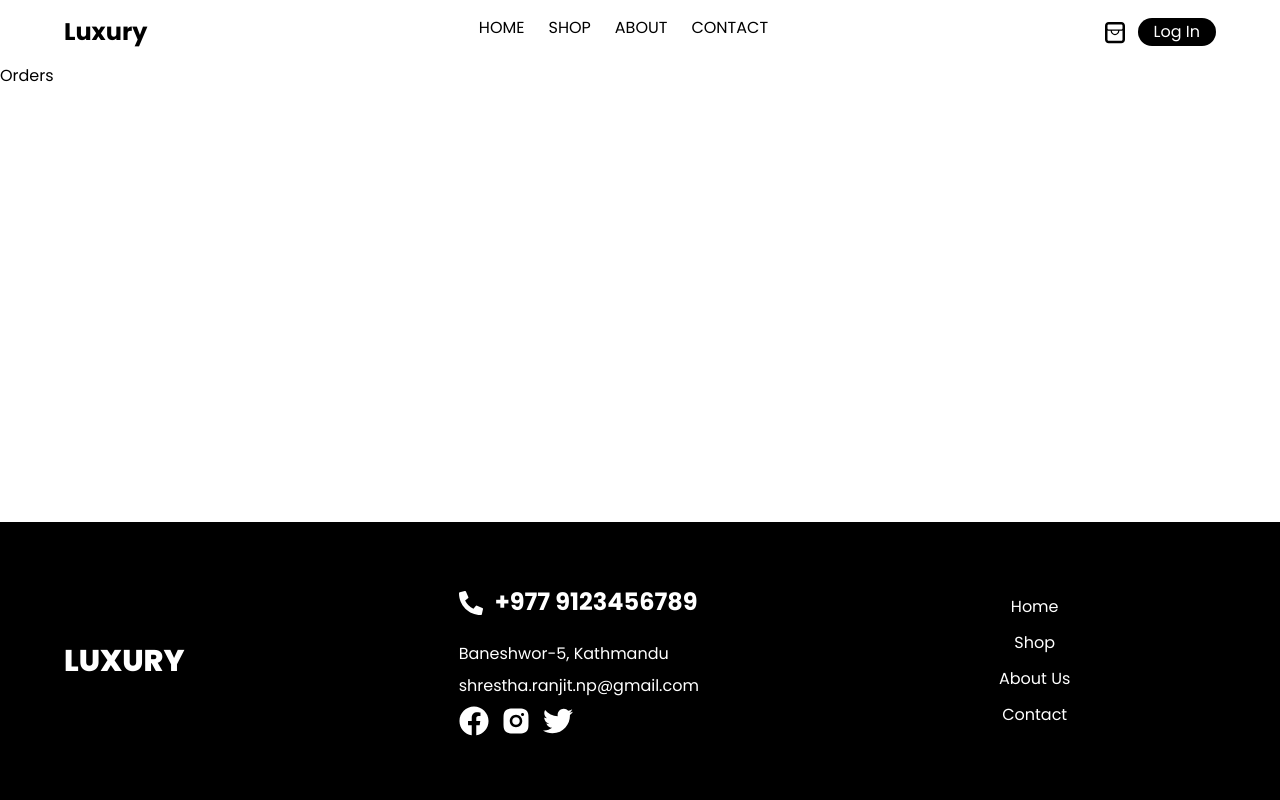
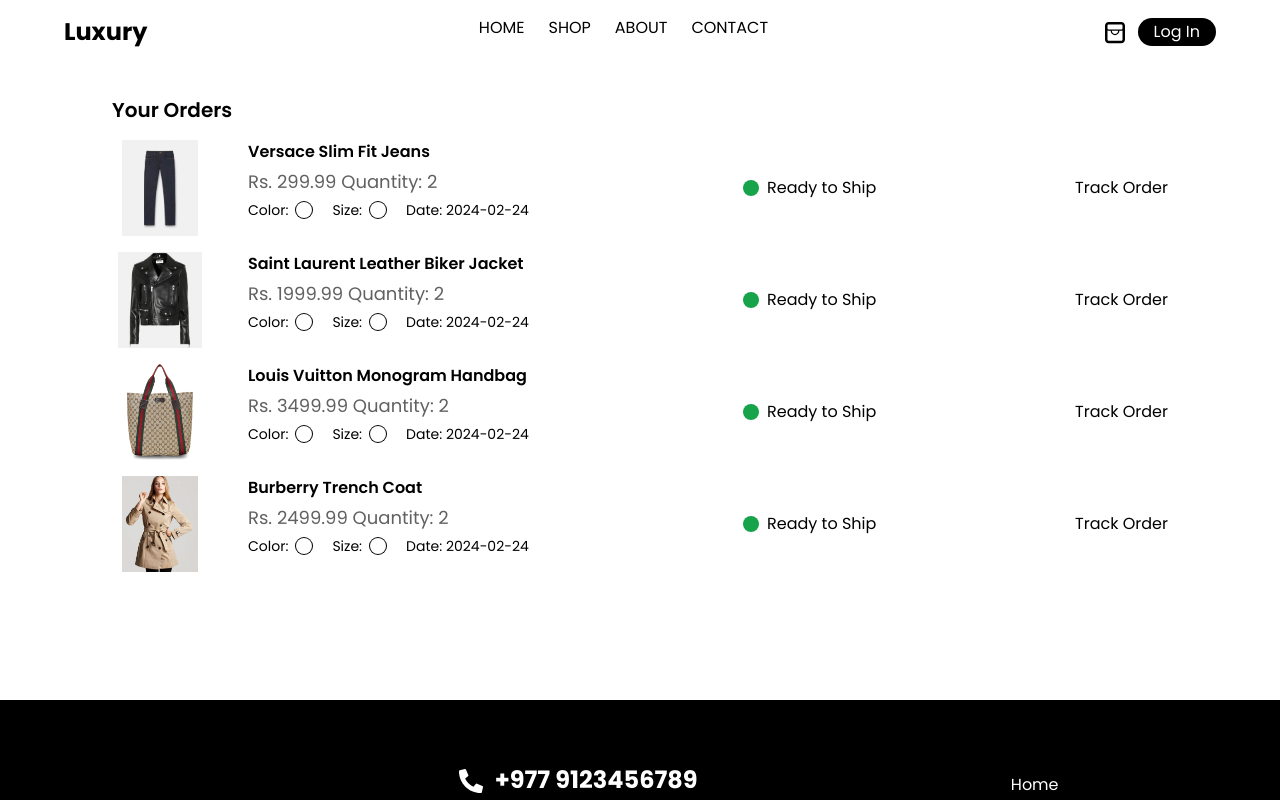
Before and after one commit to RanjitXtha/Ecommerce-Project, a React (Vite) app in the folder client/: page /orders in a window 1280 px wide. Shown: the top 800 px of the page. Built offline with nearby package versions, Linux system fonts and the light colour scheme; a web font is replaced by a local one.

Commit message:
changes made

```diff
--- a/client/src/Pages/Orders.jsx
+++ b/client/src/Pages/Orders.jsx
@@ -1,8 +1,45 @@
-import React from 'react'
+import React, { useContext } from 'react';
+import { ShopContext } from '../Context/ShopContext';
 
 const Orders = () => {
+  const {products , currency} = useContext(ShopContext);
   return (
-    <div>Orders</div>
+    <section className='max-container margin padding'>
+            <h1 className='text-xl my-4 font-semibold'>Your Orders</h1>
+            <div>
+              {
+                products.slice(0,4).map((item,index)=>(
+                  <div key={index} className='flex flex-col  md:grid md:grid-cols-[2fr_1.4fr] gap-6 mb-4 justify-between items-center'>
+                    <div className='flex gap-10'>
+                      <img className="w-[6rem] h-[6rem] object-contain" src={item.image[0]} alt="image" />
+                      <div className='flex flex-col gap-1'>
+                        <p className='font-semibold'>{item.title}</p>
+                        <p className='text-lightColor text-lg'>{currency} {item.price} Quantity: {2}</p>
+                        <span className='flex items-center gap-2 text-sm'>
+                          <p>Color: </p><div style={{backgroundColor:`${item.color}`}} className='w-4 h-4 ring-1 ring-black rounded-full mr-3' ></div>
+                          <p>Size:</p><div className='w-4 h-4 ring-1 ring-black rounded-full mr-3 flex justify-center items-center'>{item.size}</div>
+                          <p>Date: 2024-02-24</p>
+                        </span>
+                      </div>
+                    </div>
+
+
+                    <div className='flex justify-between gap-4'>
+
+                      <span className='flex gap-2 items-center'><div className='w-4 h-4 bg-green-600 rounded-full'></div>Ready to Ship</span>
+                      <div className=''>
+                        Track Order
+                      </div>
+                    </div>
+
+
+                  </div>
+                ))
+              }
+            </div>
+
+
+        </section>
   )
 }
 
--- a/client/src/Pages/PlaceOrder.jsx
+++ b/client/src/Pages/PlaceOrder.jsx
@@ -1,7 +1,9 @@
 import React, { useContext } from 'react'
-import { ShopContext } from '../Context/ShopContext'
+import { ShopContext } from '../Context/ShopContext';
+import { useNavigate } from 'react-router-dom';
 
 const PlaceOrder = () => {
+  const navigate = useNavigate();
   const {delivery_fee , currency} = useContext(ShopContext);
   return (
     <div className='margin max-container padding'>
@@ -29,6 +31,13 @@
             <span className='flex justify-between '><p>Subtotal: </p><p>{currency} {1000}</p></span>
             <span className='flex justify-between '><p>Delivery: </p><p>{currency} {delivery_fee}</p></span>
             <span className='flex justify-between  font-semibold my-2 p-1 border-black border-t-[1px]'><p>Total: </p><p>{1000+delivery_fee}</p></span>
+            <div>
+          <p className='mt-4 mb-2 text-lg font-semibold'>Payment Method:</p>
+          <div className='w-[6rem] h-[4rem] bg-green-600 mb-6'>
+
+          </div>
+         <button className='buttons' onClick={()=>navigate('/orders')}>Place Order</button>
+         </div>
           </div>
 
 
```
